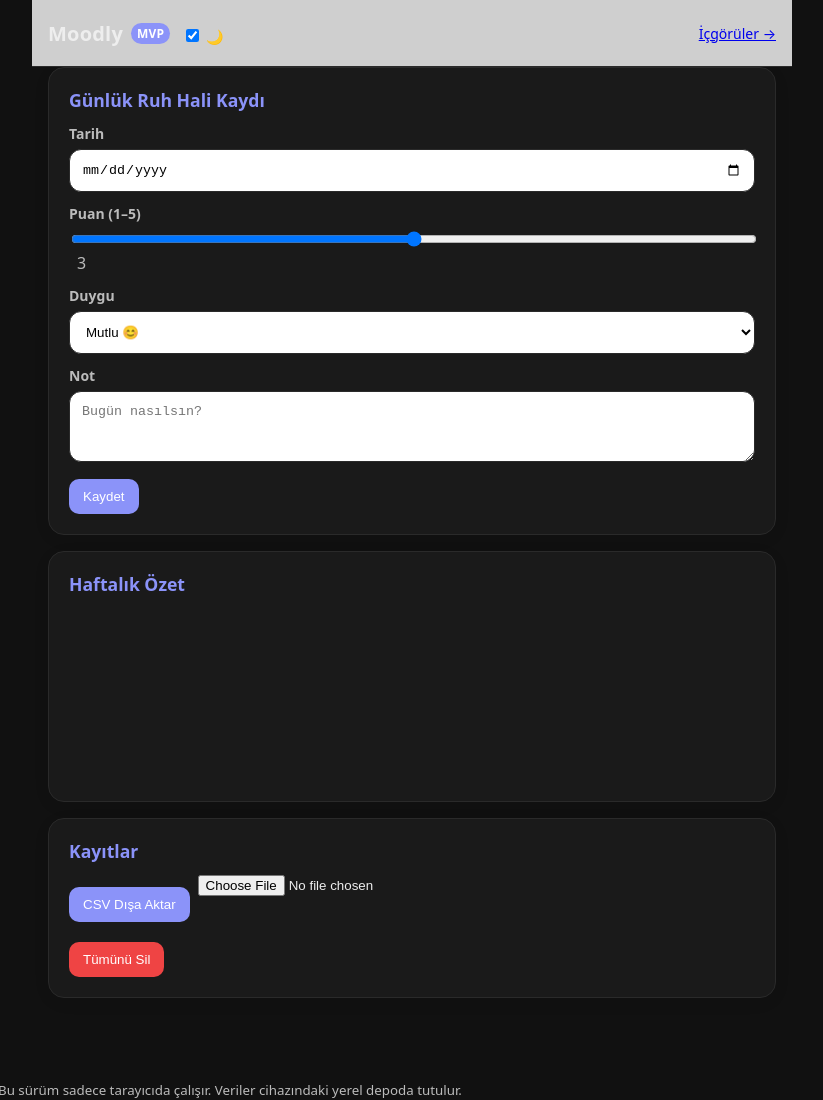
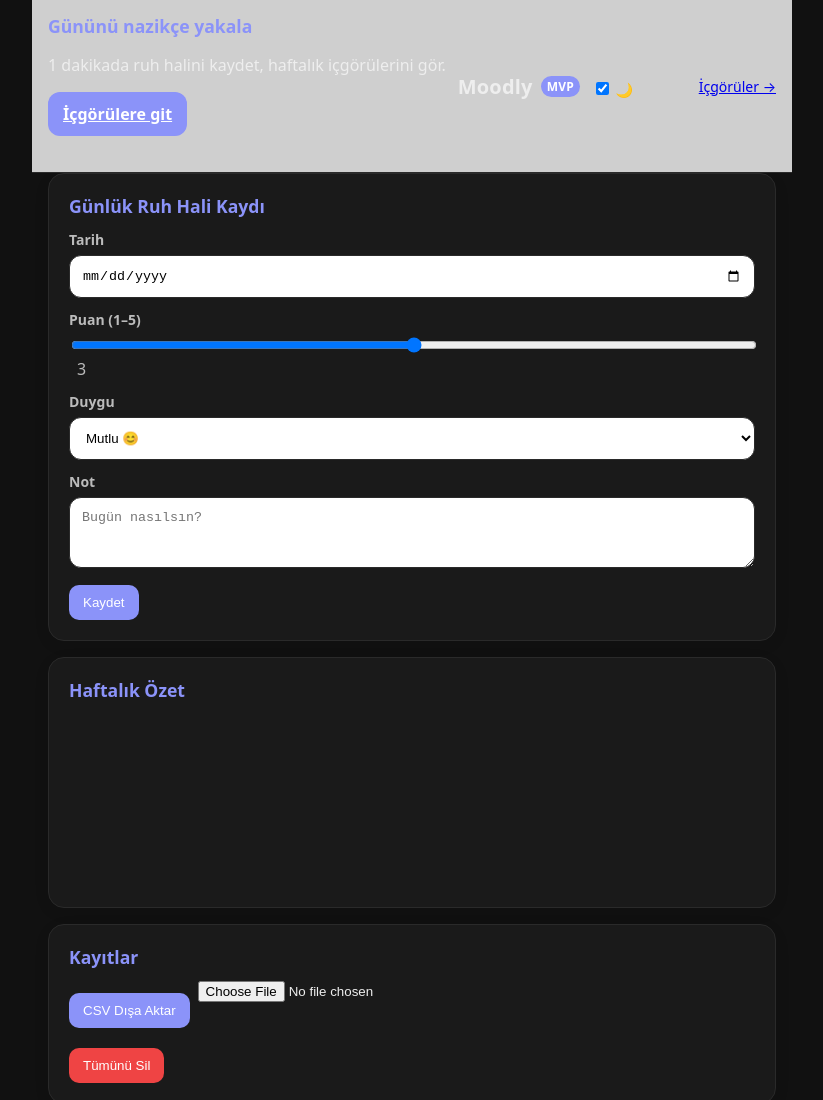
Before and after one commit to asenakocaturk/moodly, a plain HTML site: page index.html in a window 1280 px wide. Shown: the top 1100 px of the page, without its empty margins (228-1051 px from the left). Drawn offline with Linux system fonts and the light colour scheme.

Commit message:
Update index.html

```diff
--- a/index.html
+++ b/index.html
@@ -12,6 +12,16 @@
 <body>
   <!-- ÜST BAŞLIK -->
   <header>
+    <!-- HERO -->
+<section class="hero">
+  <div class="hero-copy">
+    <h2>Gününü nazikçe yakala</h2>
+    <p>1 dakikada ruh halini kaydet, haftalık içgörülerini gör.</p>
+    <a href="insights.html" class="btn">İçgörülere git</a>
+  </div>
+  <img src="<logo-koi.svg>" alt="" class="hero-koi" />
+</section>
+
     <!-- ONBOARDING -->
 <div id="ob" class="card" style="display:none; border-left:6px solid var(--accent);">
   <h2>Hoş geldin 👋</h2>
```
